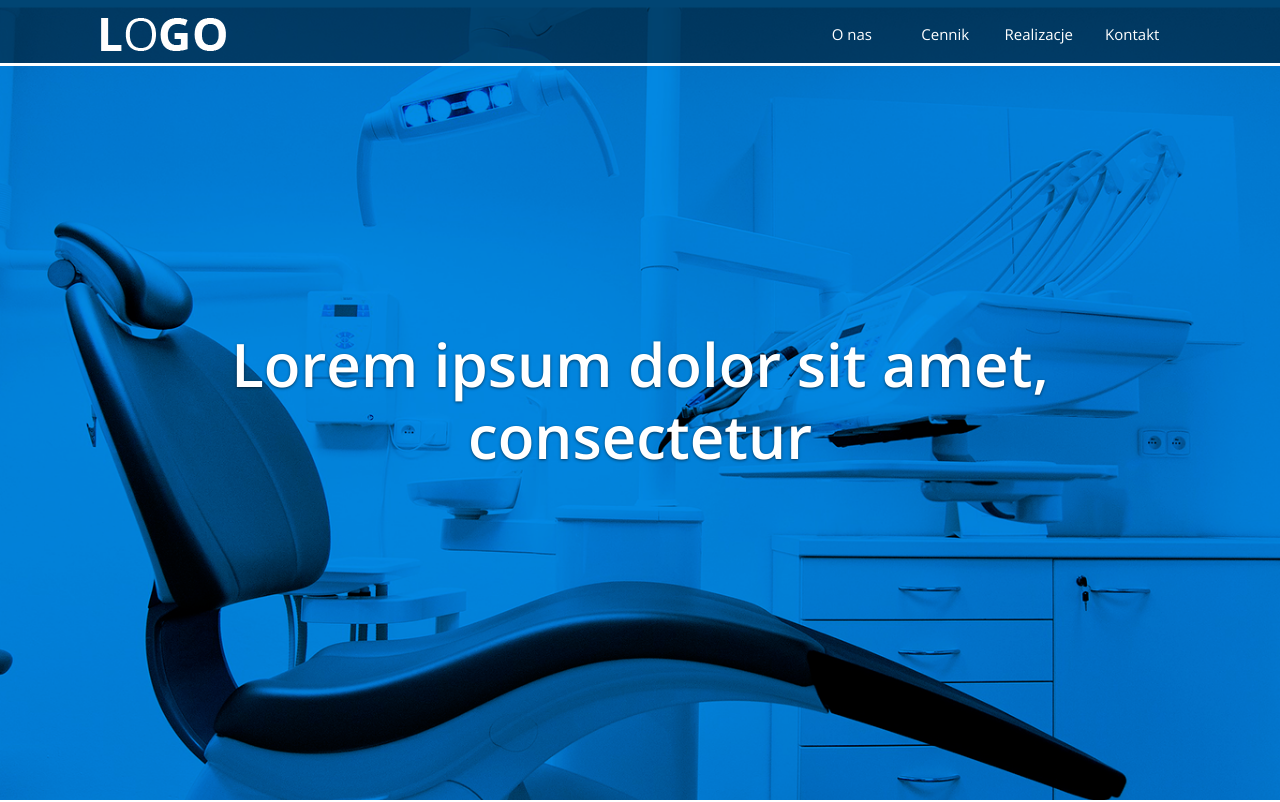
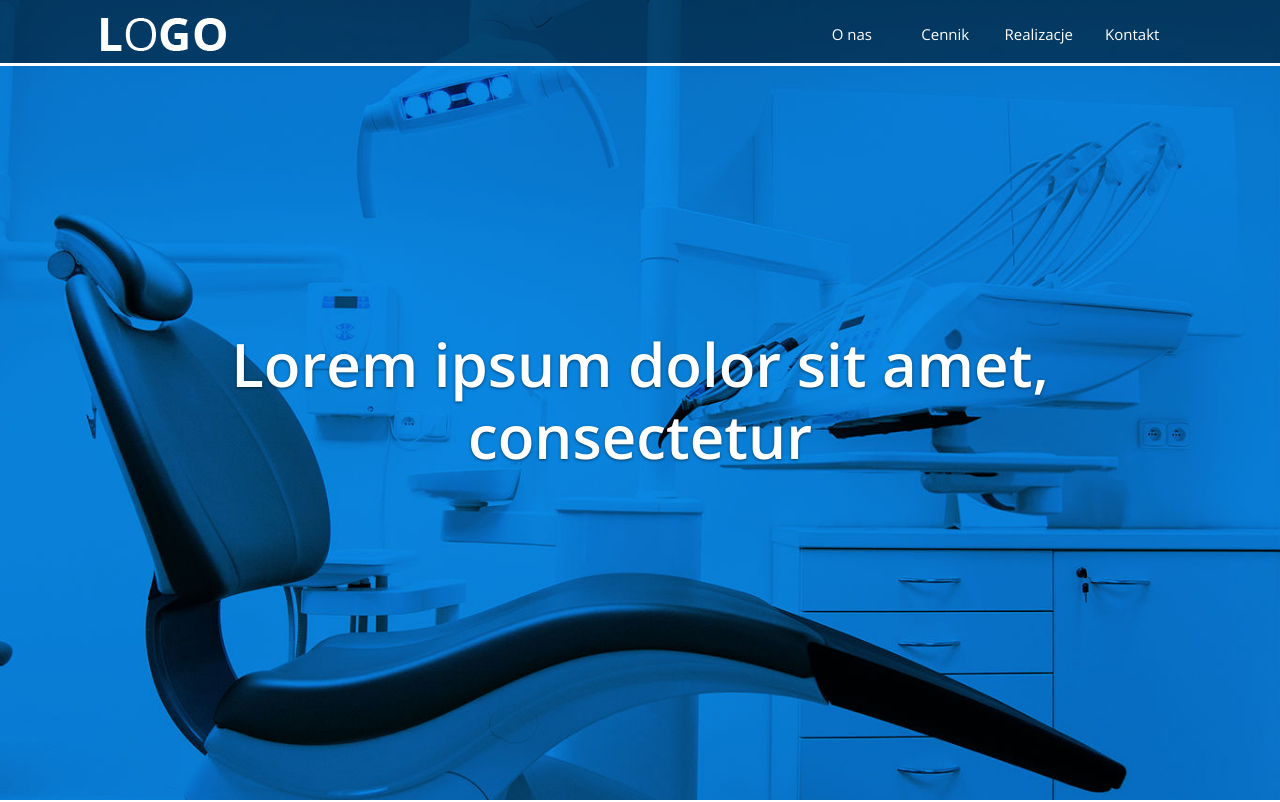
Before and after one commit to wrongplan/18.Trident, a plain HTML site: page index.html in a window 1280 px wide. Shown: the top 802 px of the page. Drawn offline with nearby package versions, Linux system fonts and the light colour scheme.

Commit message:
change bug in top photo

```diff
--- a/css/style.less
+++ b/css/style.less
@@ -27,7 +27,7 @@ img{
 
 .headerBG{
 	padding: 0;
-	background: url(../img/headerBG.png);
+	background: url(../img/headerBG.jpg);
 	background-size: cover;
 	min-height: 100vh;
 }
```
Also changed, not shown: img/headerBG.jpg (added).
